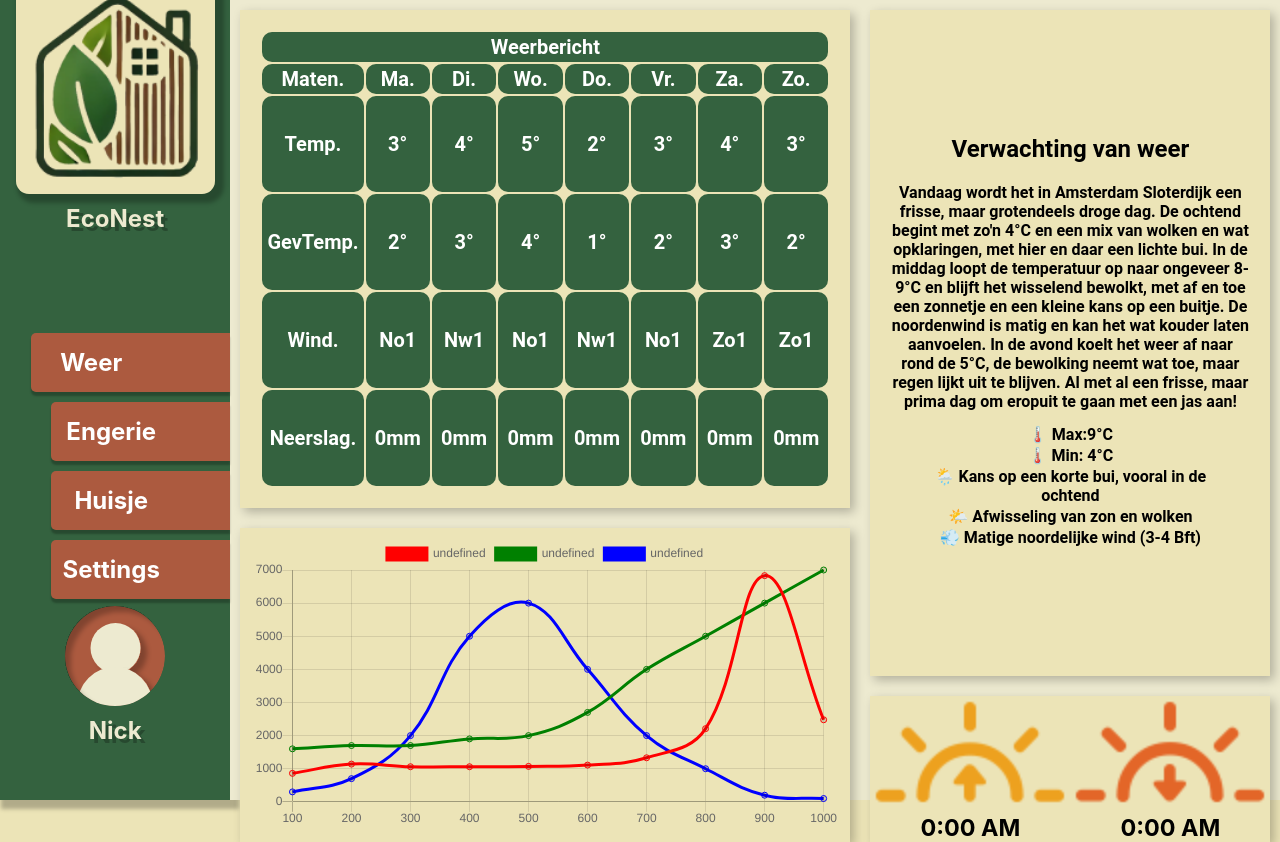
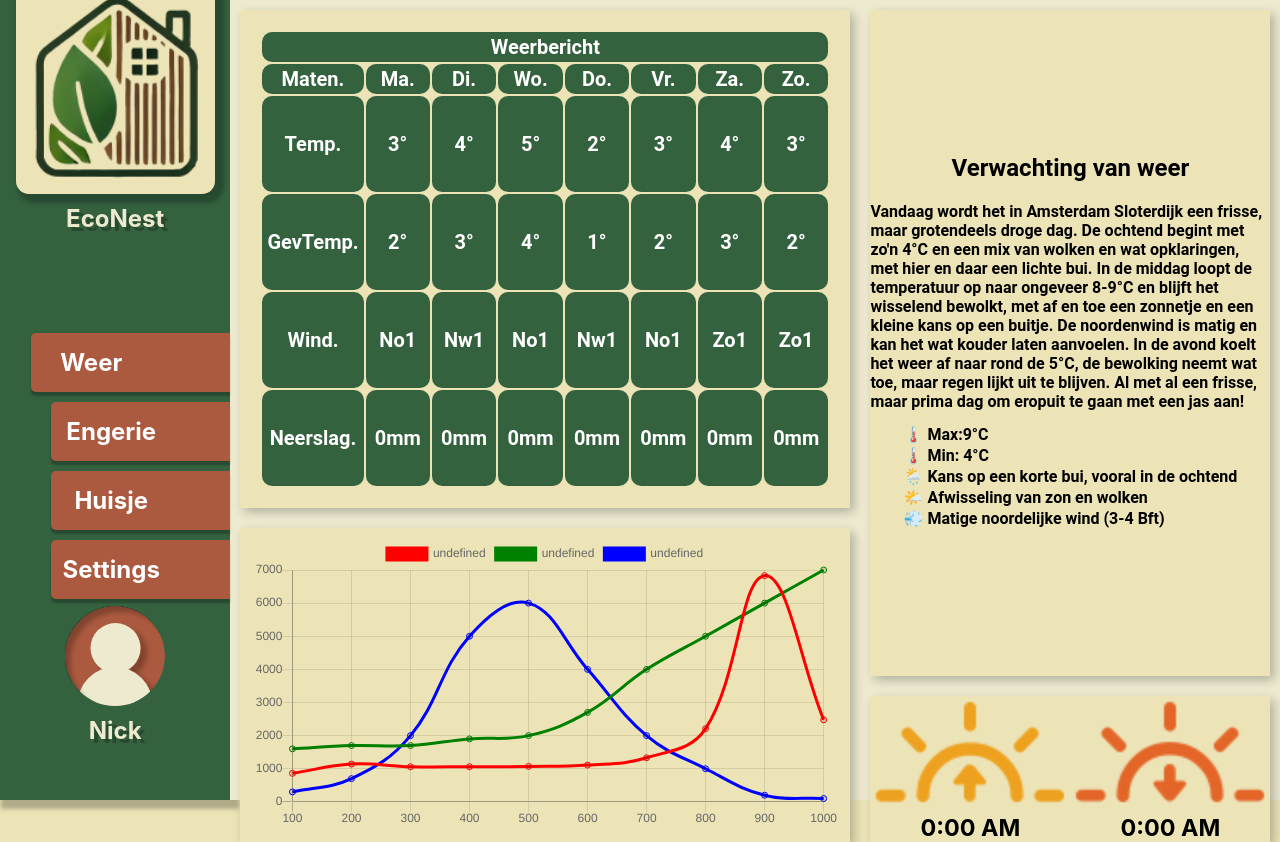
Before and after one commit to Jesper826/EcoNest, a PHP site: page / in a window 1280 px wide. Run offline with PHP 8.4, Linux system fonts and the light colour scheme.

Commit message:
Update ActueleTemp.css

```diff
--- a/public/css/ActueleTemp.css
+++ b/public/css/ActueleTemp.css
@@ -1,8 +1,6 @@
 #ActueleTemp{
     display:flex;
-    text-align: center;
     font-weight: bold;
-    padding: 0 2rem;
 }
 
 #ActueleTemp > div {
```
